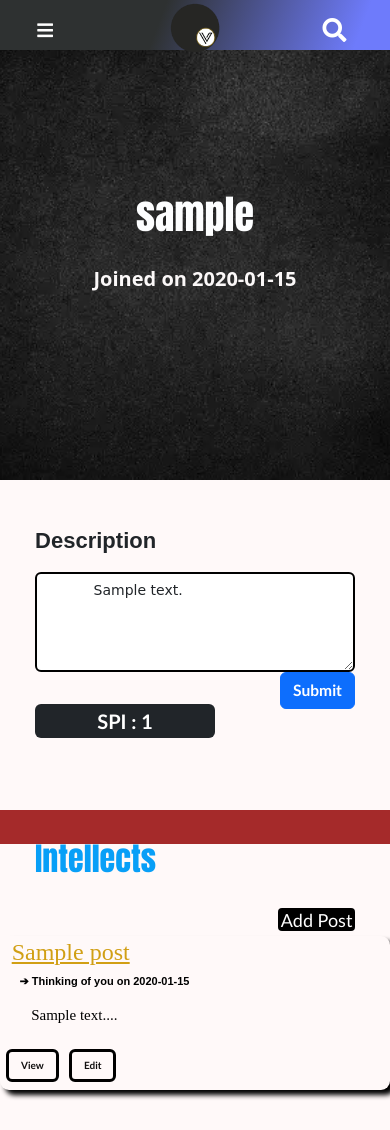
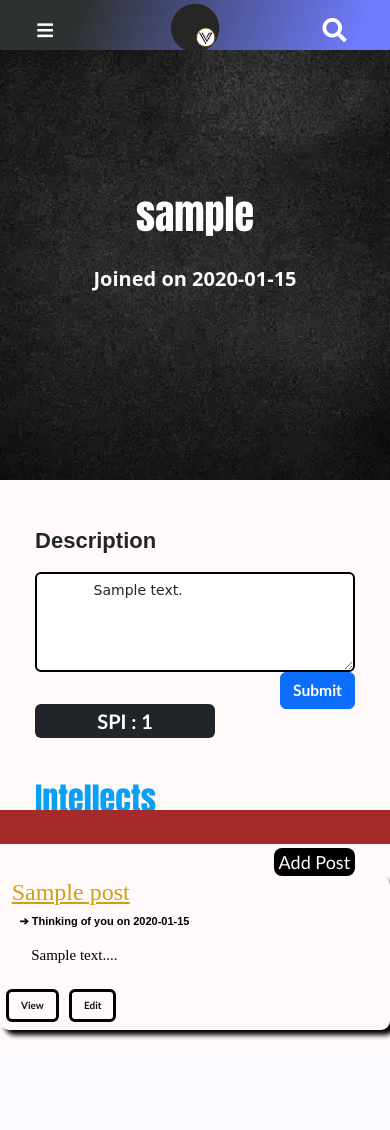
Before and after one commit to vransh/vriddhi, a Flask app: page /profile in a window 390 px wide. After the commit the page ends 1040 px from the top, so only its background shows below. Run offline with Flask 3, Linux system fonts and the light colour scheme; the visitor is signed in with stand-in values (Sample User, id 1); tables that the repository leaves empty hold one stand-in row (values such as "Sample post"); some libraries are stand-ins or nearby versions; some web fonts are replaced.

Commit message:
Add files via upload

```diff
--- a/static/css/for_account.css
+++ b/static/css/for_account.css
@@ -70,7 +70,7 @@
 .container-post-profile{
    margin-right: 10%;
    margin-left: 13%;
-   margin-bottom: 70px;
+   margin-bottom: 10px;
    width:72%;
 
 }
@@ -116,7 +116,9 @@
     max-width:100%;
  box-shadow: 5px 5px 5px black;
 
- margin-bottom: 6%;
+ margin-bottom: 2%;
+margin-right: 10%;
+margin-left: 10%;
 
   }
   .post-title-2{
@@ -196,10 +198,10 @@
     font-size: clamp(18px,3vw,40px);
     font-weight: 500;
     margin-bottom: 8px;
-    padding: 0.8%;
+    padding: 1.5%;
 
     text-decoration: none;
-   border-radius: 4px;
+   border-radius: 8px;
  float: right;
 
  background: bottom;
@@ -220,6 +222,10 @@
     margin-left: 9%;
 
     width: 80%;
+  }
+  .container-2{
+    margin-right: 0%;
+    margin-left: 0%;
   }
 
 .post-title-2{
--- a/static/css/for_all_web.css
+++ b/static/css/for_all_web.css
@@ -166,7 +166,7 @@
 
 }
 .wrapper{
-  background: linear-gradient(110.6deg, rgb(46, 49, 49) 40.9%, rgba(110,123,251,1) 91.1%);
+  background: linear-gradient(110.6deg, rgb(46, 49, 49) 20.9%, rgba(110,123,251,1) 91.1%);
   position: fixed;
   width: 100%;
   height: clamp(50px,6vw,80px);
@@ -359,7 +359,8 @@
     transform-style: preserve-3d; /* Preserve 3D transformations */
     animation: rotateCube 4s linear infinite;
    margin-left: 25%;
-   display: block
+   display: block;
+   margin-top:10%;
 
   }
 
@@ -501,8 +502,9 @@
   .content .links li a,
   .content .links li label{
     line-height: 24px;
-   font-size: clamp(24px,5vw,28px);
+   font-size: clamp(22px,1vw,28px);
     display: block;
+    font-family: Tahoma, sans-serif;
     padding: 8px 18px;
     cursor: pointer;
   }
```
